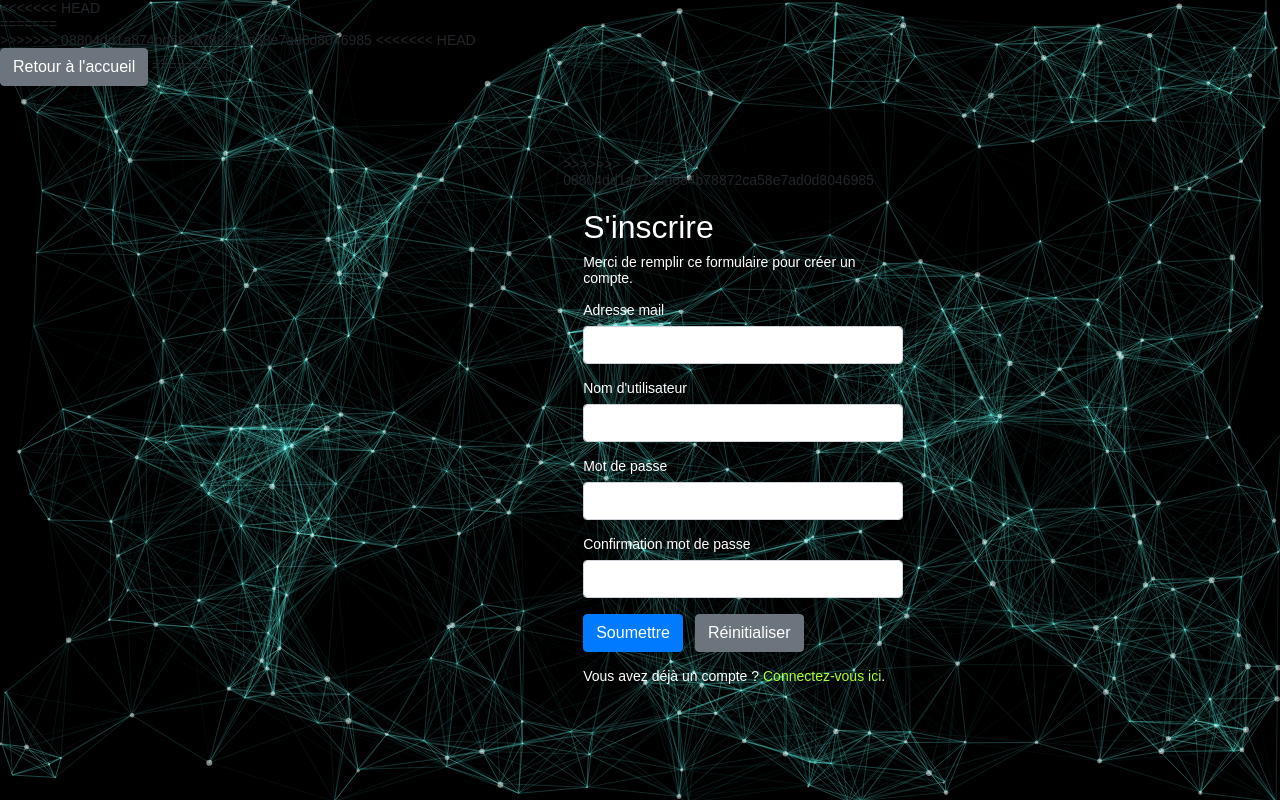
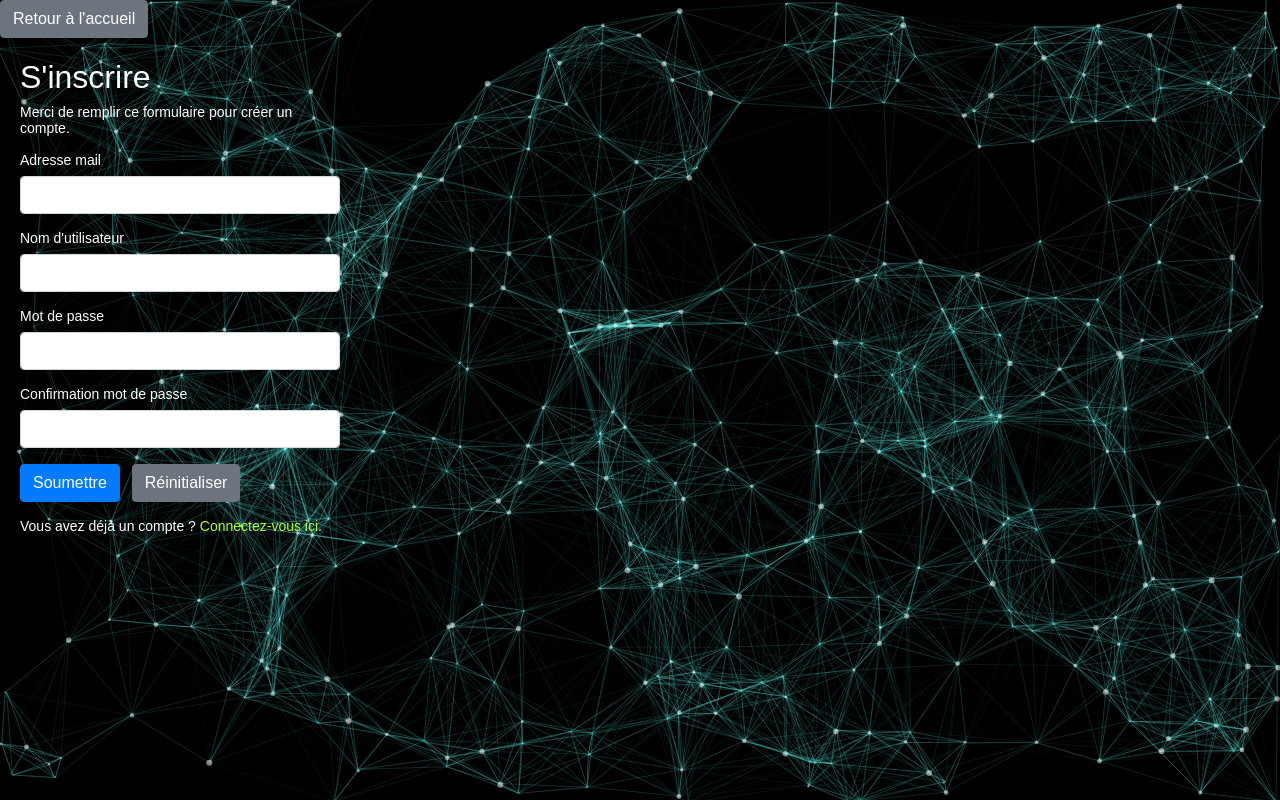
Before and after one commit to juauke/projet-pima-2022-19, a PHP site: page /Test/register.php in a window 1280 px wide. Run offline with PHP 8.4, Linux system fonts and the light colour scheme.

Commit message:
Fixed last conflicts

```diff
--- a/PHP/Gestion_Compte/register.php
+++ b/PHP/Gestion_Compte/register.php
@@ -146,14 +146,7 @@ if ($_SERVER["REQUEST_METHOD"] == "POST") {
     </style>
 </head>
 <body>
-<<<<<<< HEAD
 <div id="particles-js">
-=======
-
-<div id="particles-js"></div>
-
-
->>>>>>> 08804dd1a874bd684b78872ca58e7ad0d8046985
   <script type="text/javascript">
     //Fonction pour l'arrière plan
       $(document).ready(function () {
@@ -272,14 +265,10 @@ if ($_SERVER["REQUEST_METHOD"] == "POST") {
 }
 )
   </script>
-<<<<<<< HEAD
 </div>
 
 <a href="welcome.php" class="btn btn-secondary">Retour à l'accueil</a>
 
-=======
-<div class="center">
->>>>>>> 08804dd1a874bd684b78872ca58e7ad0d8046985
 <div class="wrapper">
     <h2>S'inscrire</h2>
     <p>Merci de remplir ce formulaire pour créer un compte.</p>
```
Also changed, not shown: PHP/Gestion_Compte/login.php (+0 -11 lines).
